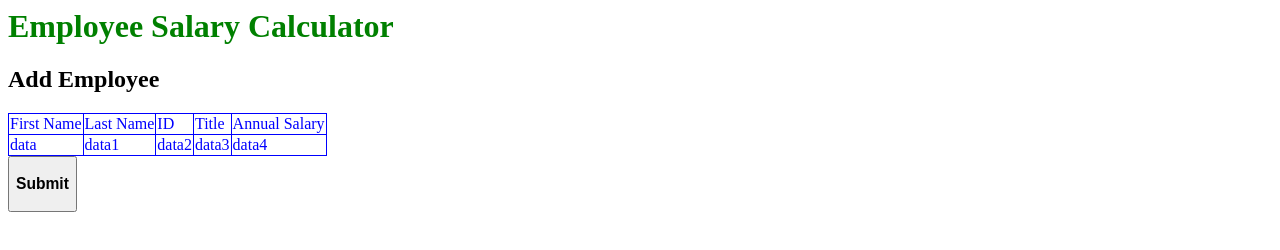
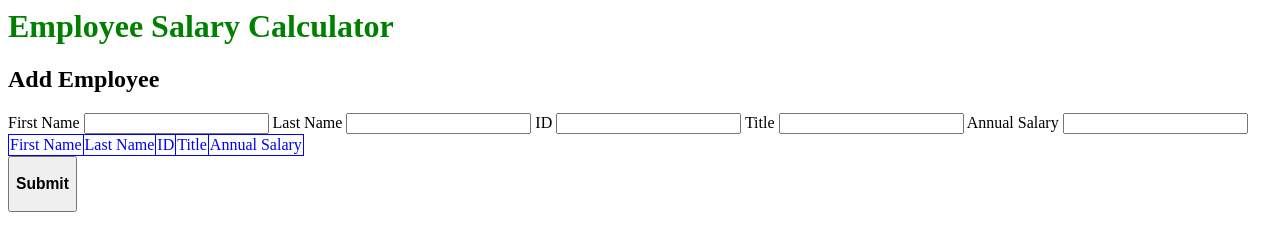
Before and after one commit to nathan-gaede/weekend-jquery-salary-calculator, a plain HTML site: page index.html in a window 1280 px wide. Drawn offline with Linux system fonts and the light colour scheme.

Commit message:
Created fields to enter employee data

```diff
--- a/index.html
+++ b/index.html
@@ -24,6 +24,31 @@
 
 
             <div>
+
+
+
+            <div id="input-fields">
+                <label for="first-name-input">First Name</label>
+                <input type="text"
+                id="first-name-input">
+
+                <label for="last-name-input">Last Name</label>
+                <input type="text"
+                id="last-name-input">
+
+                <label for="id-input">ID</label>
+                <input type="text"
+                id="id-input">
+
+                <label for="title-input">Title</label>
+                <input type="text"
+                id="title-input">
+
+                <label for="annual-salary-input">Annual Salary</label>
+                <input type="text"
+                id="annual-salary-input">
+
+
                 <table id="employee-data">
 
                     <tr>
@@ -36,14 +61,24 @@
 
                     </tr>
 
-                <tr>
+
+
+
+
+
+
+                <!-- <tr>
+
+
+
 
                     <td>data</td>
                     <td>data1</td>
                     <td>data2</td>
                     <td>data3</td>
                     <td>data4</td>
-                </tr>
+                </tr> -->
+
 
 
             </table>
@@ -54,7 +89,7 @@
             </div>
 
         </div>
-
+    </div>
 
     </body>
 </HTML>
```
Also changed, not shown: 1 other file. Lines whose indentation alone changed are shown as unchanged.
